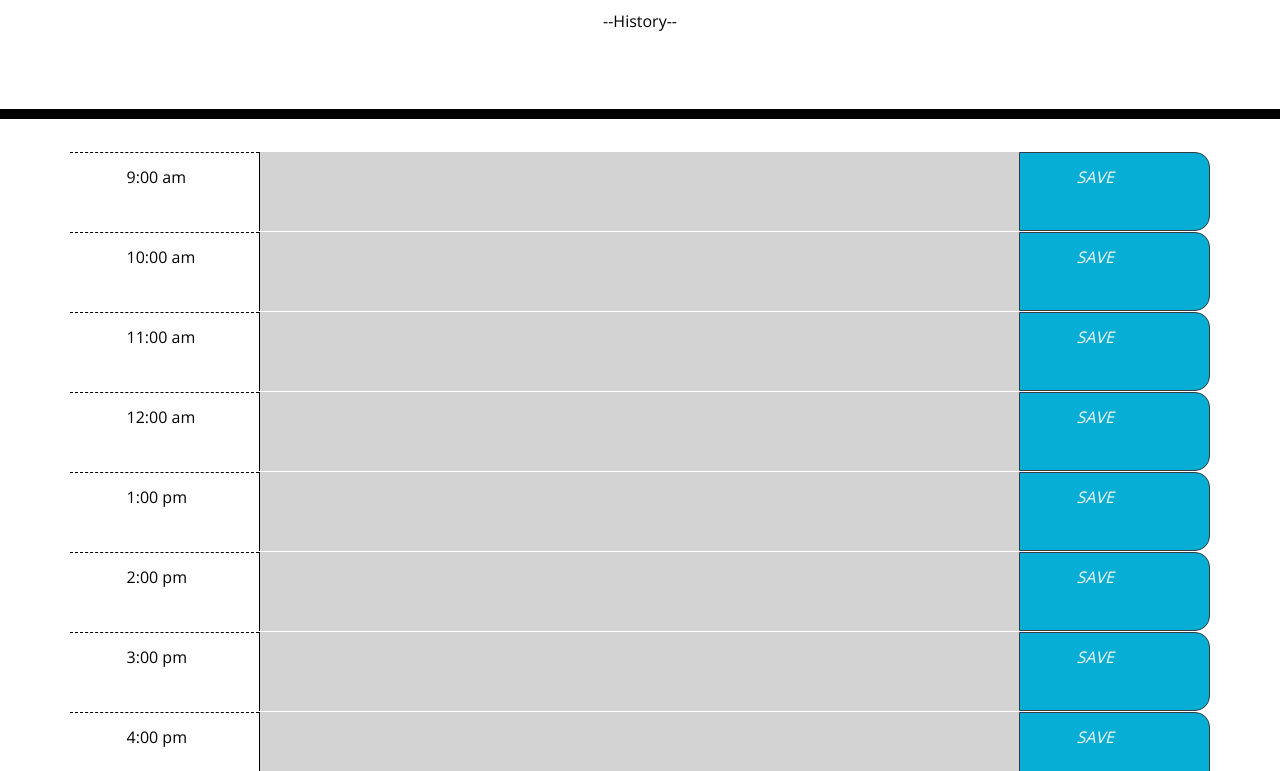
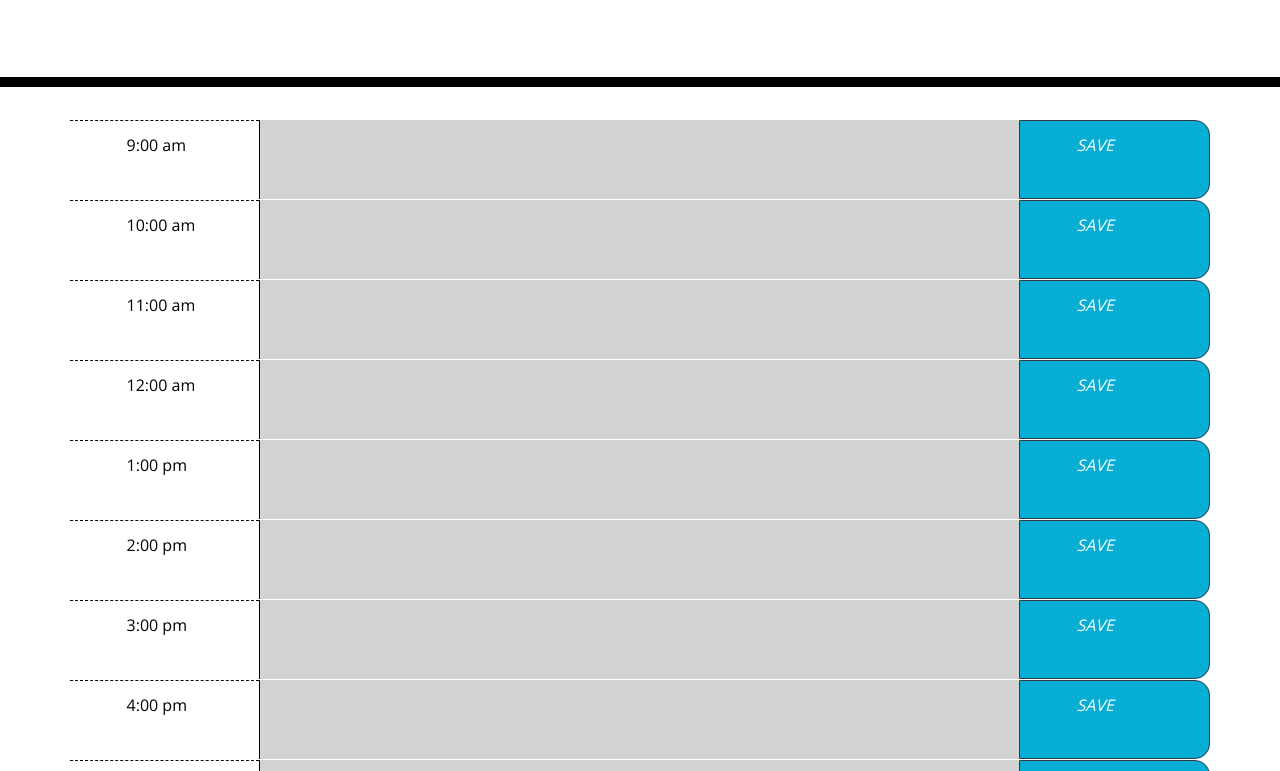
Before and after one commit to DKhubgit/Daily-Calendar-Demo, a plain HTML site: page index.html in a window 1280 px wide. Shown: the part 259-1030 px from the top of the page. Drawn offline with nearby package versions, Linux system fonts and the light colour scheme.

Commit message:
removed history section

```diff
--- a/index.html
+++ b/index.html
@@ -30,7 +30,6 @@
       <p class="lead text-center">A simple calendar app for scheduling your work day</p>
       <p id="currentDay" class="lead"></p>
       <p>How to use: Type an event and click save</p>
-      <p>--History--</p>
     </header>
 
     <div class="container">
```
